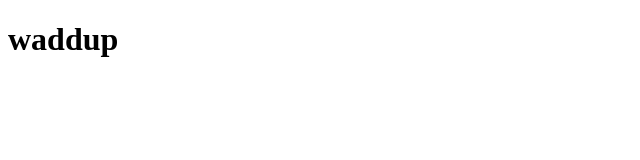
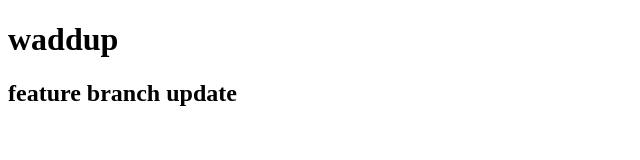
Before and after one commit to jonjon637/2019.12.22-GitPractice, a plain HTML site: page index.html in a window 1280 px wide. Shown: the whole page, without its empty margins (0-640 px from the left). Drawn offline with Linux system fonts and the light colour scheme.

Commit message:
added a feature

```diff
--- a/index.html
+++ b/index.html
@@ -8,5 +8,6 @@
 </head>
 <body>
     <h1>waddup</h1>
+    <h2>feature branch update</h2>
 </body>
 </html>
```
